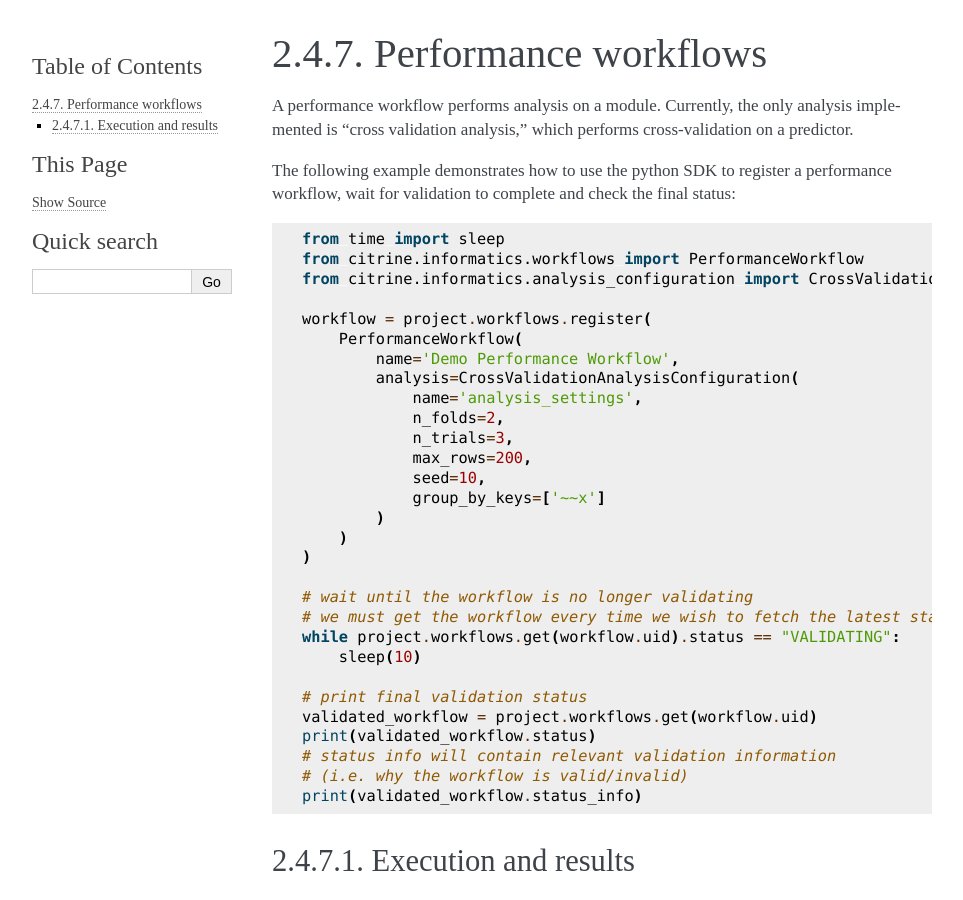
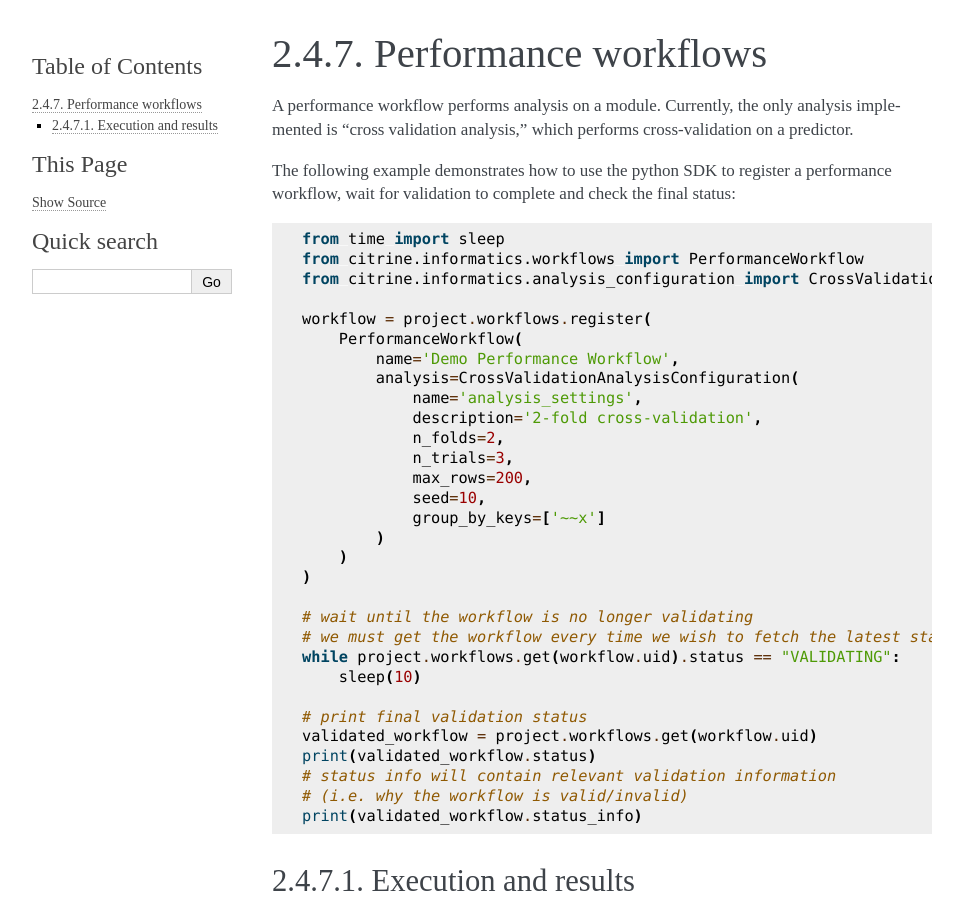
Before and after one commit to CitrineInformatics/citrine-python, a Sphinx documentation site: the page built from docs/source/workflows/performance_workflows.rst, in a window 1280 px wide and 900 px high. Shown: the whole window, without its empty margins (148-1111 px from the left). Built offline with Sphinx 7.4.7, drawn with Linux system fonts in a browser that asks for light colours.

Commit message:
Added description to cross-validation configuration code example.

```diff
--- a/docs/source/workflows/performance_workflows.rst
+++ b/docs/source/workflows/performance_workflows.rst
@@ -17,6 +17,7 @@ The following example demonstrates how to use the python SDK to register a perfo
            name='Demo Performance Workflow',
            analysis=CrossValidationAnalysisConfiguration(
                name='analysis_settings',
+               description='2-fold cross-validation',
                n_folds=2,
                n_trials=3,
                max_rows=200,
```
